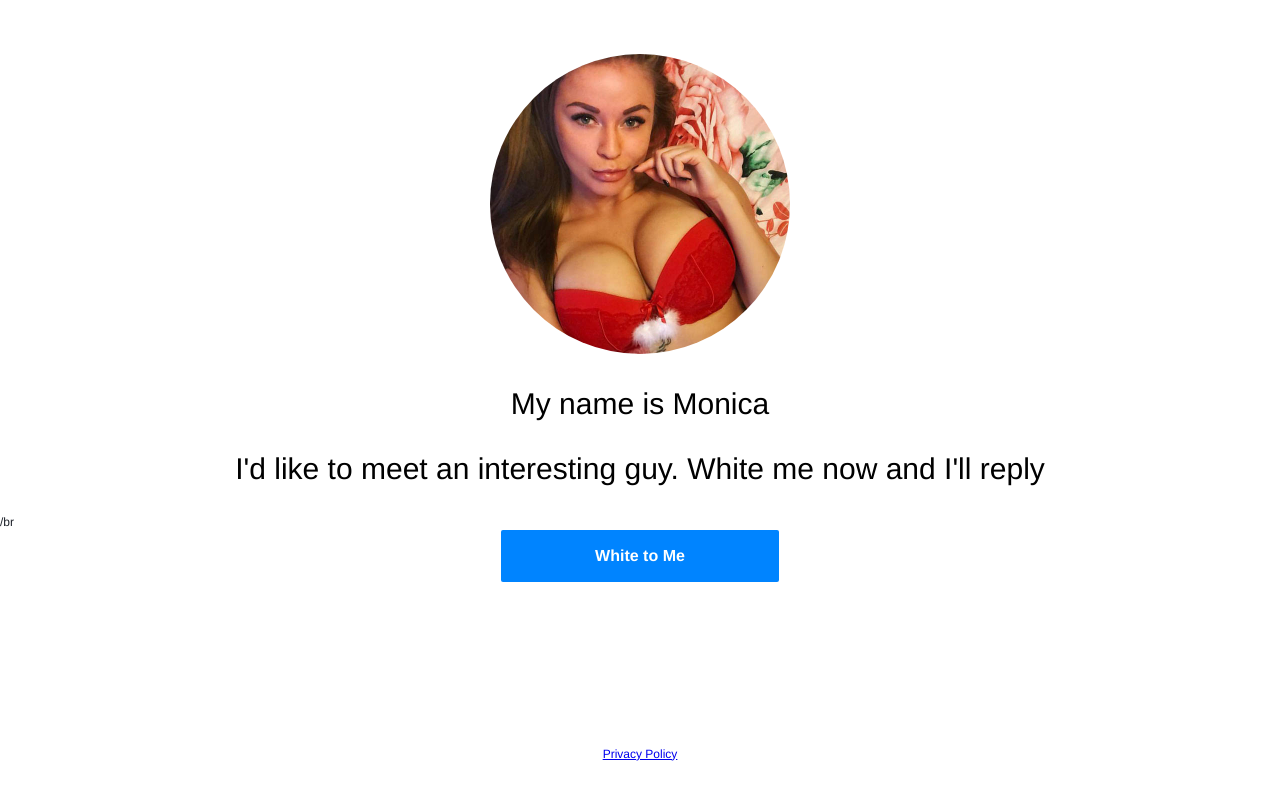
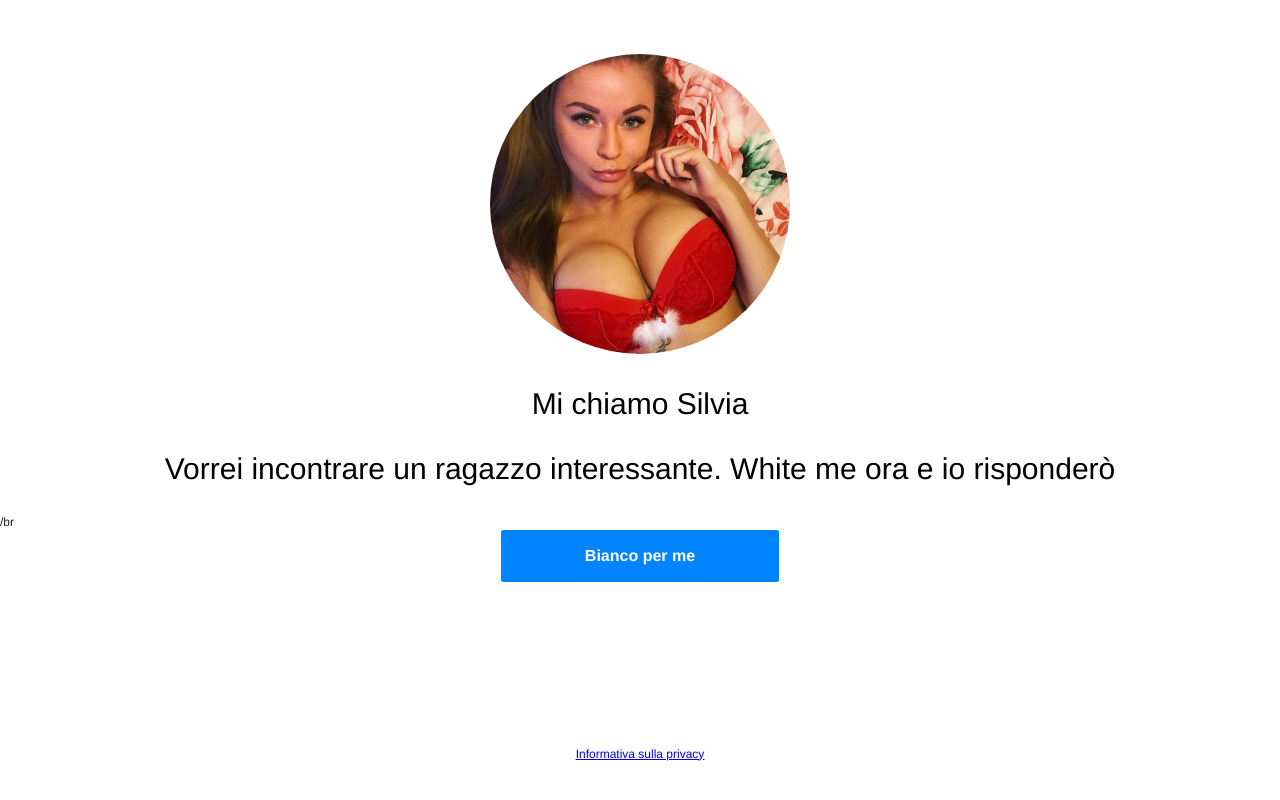
Before and after one commit to thankyoul/date, a plain HTML site: page index.html in a window 1280 px wide. Drawn offline with Linux system fonts and the light colour scheme.

Commit message:
Update index.html

```diff
--- a/index.html
+++ b/index.html
@@ -203,15 +203,15 @@
         <section class="section">
             <header> <img class="image-url" src="monica.jpg" width="300" height="300" alt=""> </header>
 
-		<h2 class="headline-text2 headline-fontcolor">My name is Monica</h2>
-		<h2 class="headline-text2 headline-fontcolor">I'd like to meet an interesting guy. White me now and I'll reply</h2>
+		<h2 class="headline-text2 headline-fontcolor">Mi chiamo Silvia</h2>
+		<h2 class="headline-text2 headline-fontcolor">Vorrei incontrare un ragazzo interessante. White me ora e io risponderò</h2>
            /br
             <div class="call-to-action">
                 <section class="button-section">
-				<a class="destination-target_url" id="destination_url" href="https://monewo.co"> <button type="submit" class="action-button button button-shape button-backgroundcolor"> <span class="button-text button-fontcolor">White to Me</span> </button></a>
+				<a class="destination-target_url" id="destination_url" href="https://at.monewo.co"> <button type="submit" class="action-button button button-shape button-backgroundcolor"> <span class="button-text button-fontcolor">Bianco per me</span> </button></a>
                 </section>
 				<footer>
-				<a href="https://newdayo.github.io/new/policy.html" target="_blank">Privacy Policy</a>
+				<a href="https://thankyoul.github.io/date/policy.html" target="_blank">Informativa sulla privacy</a>
 				</footer>
             </div>
         </section>
```
